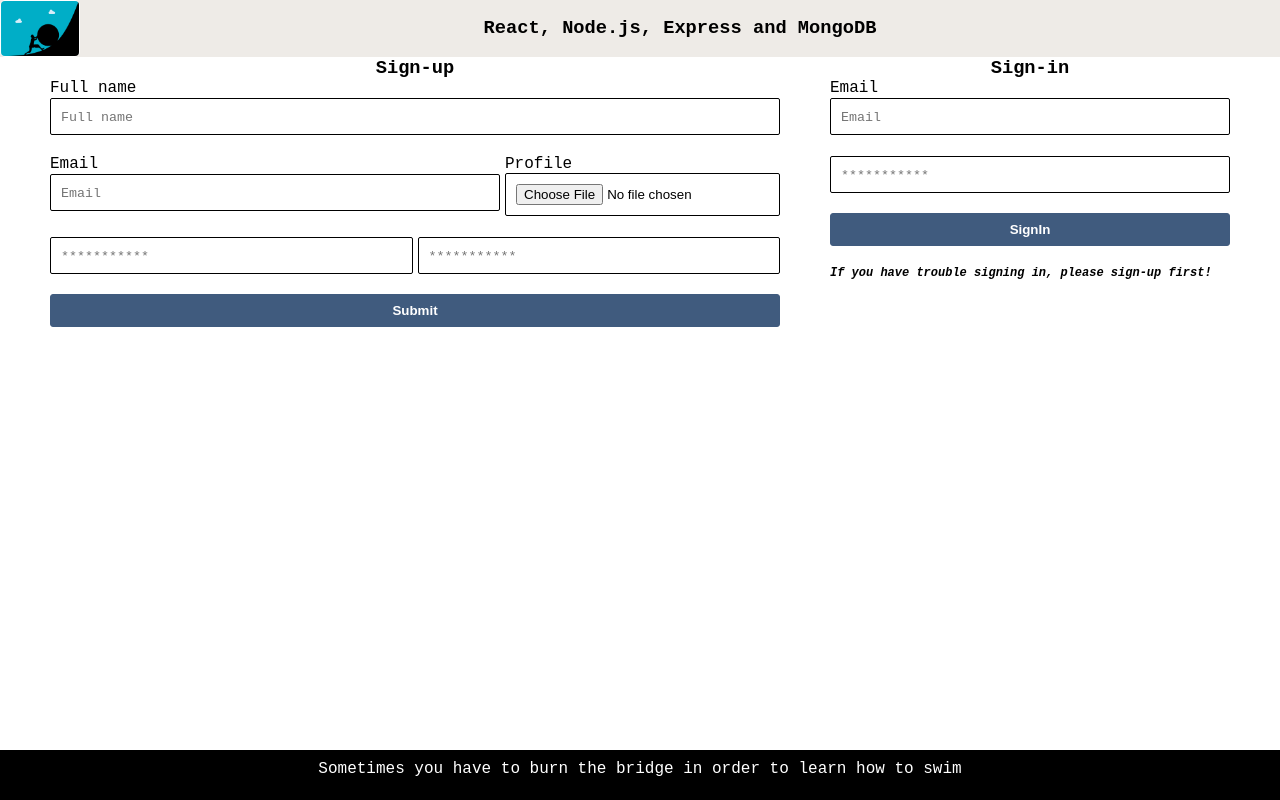
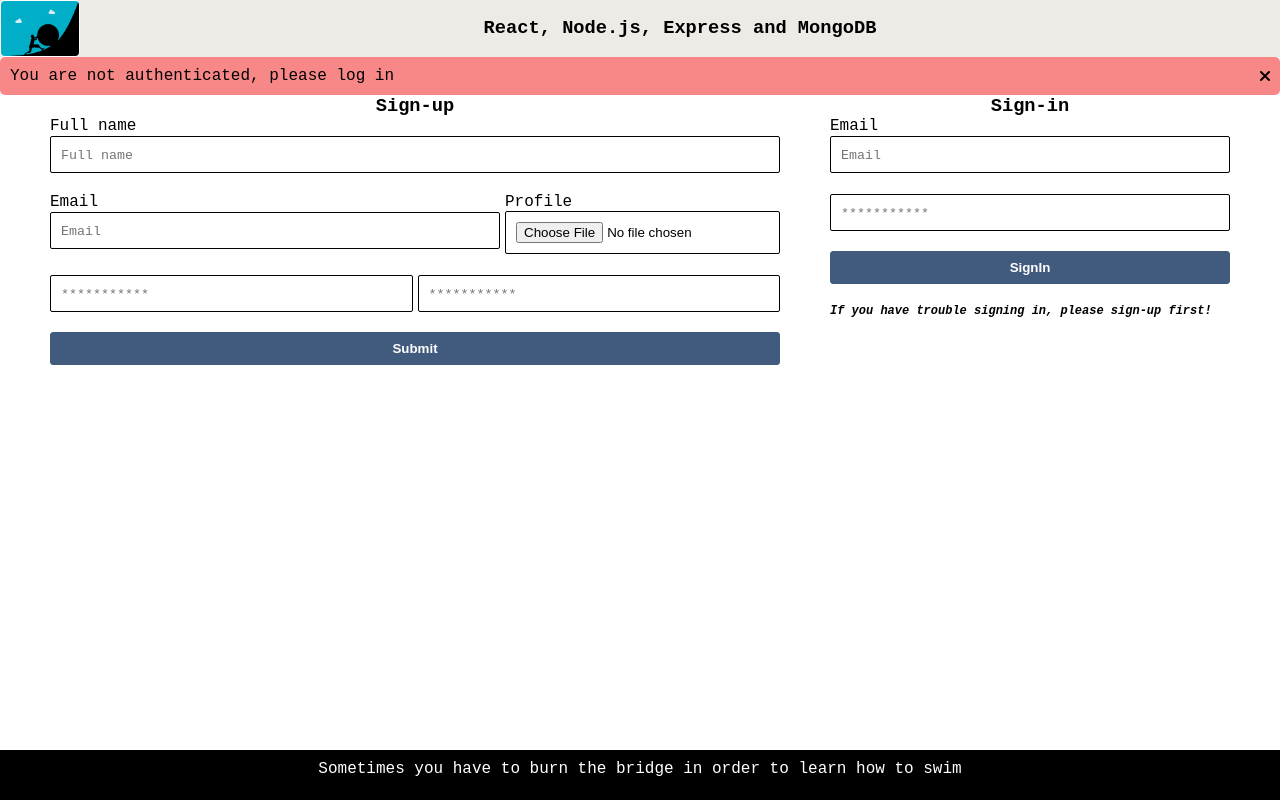
Before and after one commit to karangwaajika/react-student-grading, a React (Vite) app in the folder client/: page / in a window 1280 px wide. Built offline with nearby package versions, Linux system fonts and the light colour scheme; no server answers.

Commit message:
fix: display error message

```diff
--- a/client/src/Hooks/useAutoSignIn.jsx
+++ b/client/src/Hooks/useAutoSignIn.jsx
@@ -1,10 +1,15 @@
-import { useEffect } from "react";
+import { useEffect, useState } from "react";
 import { useNavigate } from "react-router-dom";
 import axios from "axios";
+import useResponseMessage from "./useResponseMessage";
 
 export default function useAutoSignIn(url) {
   const navigate = useNavigate();
+  const { setResponseMessage, responseMessage, removeMessage } =
+    useResponseMessage();
+  const [isLoading, setIsLoading] = useState(false)
   useEffect(() => {
+    setIsLoading(true)
     const token = localStorage.getItem("token");
     axios
       .get(url, {
@@ -16,7 +21,14 @@ export default function useAutoSignIn(url) {
         navigate("/dashboard");
       })
       .catch((err) => {
+        setResponseMessage({
+          success: false,
+          message: "You are not authenticated, please log in",
+        });
         navigate("/");
+      }).finally(()=>{
+        setIsLoading(false)
       });
   }, []);
+  return {isLoading, responseMessage, removeMessage}
 }
--- a/client/src/components/SignIn.jsx
+++ b/client/src/components/SignIn.jsx
@@ -42,7 +42,7 @@ export default function SignIn() {
         console.log(err.response.data);
         setResponseMessage({
           success: false,
-          message: err.response.data.message,
+          message: err.message,
         });
       })
       .finally(() => {
--- a/client/src/pages/Home.jsx
+++ b/client/src/pages/Home.jsx
@@ -4,12 +4,27 @@ import HomeNav from "../components/HomeNav";
 import SignIn from "../components/SignIn";
 import SignUp from "../components/SignUp";
 import useAutoSignIn from "../Hooks/useAutoSignIn";
+import FlashMessage from "../components/ui/FlashMessage";
 
 function Home() {
-  useAutoSignIn(import.meta.env.VITE_REACT_APP_PROTECT_PAGE);
+  const { isLoading, removeMessage, responseMessage } = useAutoSignIn(
+    import.meta.env.VITE_REACT_APP_PROTECT_PAGE
+  );
   return (
     <div className="home">
       <HomeNav />
+      {responseMessage && (
+        <FlashMessage
+          message={responseMessage.message}
+          success={responseMessage.success}
+          removeMessage={removeMessage}
+        />
+      )}
+      {isLoading && (
+          <div className="loader">
+            <img src="images/giphy-1.webp" width={100} height={100} />
+          </div>
+        )}
       <main className="forms-container">
         <SignUp />
         <SignIn />
--- a/client/src/utils/signUp.mjs
+++ b/client/src/utils/signUp.mjs
@@ -17,7 +17,7 @@ export default function useSubmitForm(
     .catch((e) => {
       setResponseMessage({
         success: false,
-        message: e.response.data.message,
+        message: e.message,
       });
     })
     .finally(() => {
```
